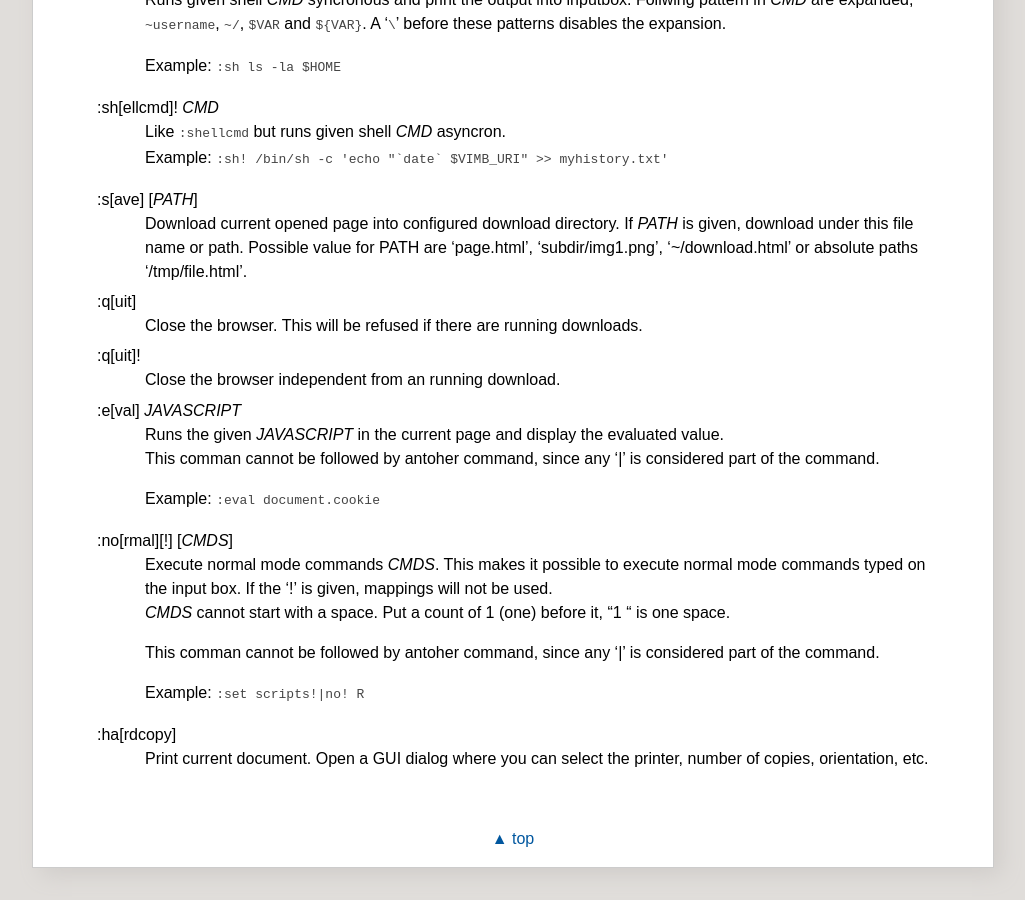
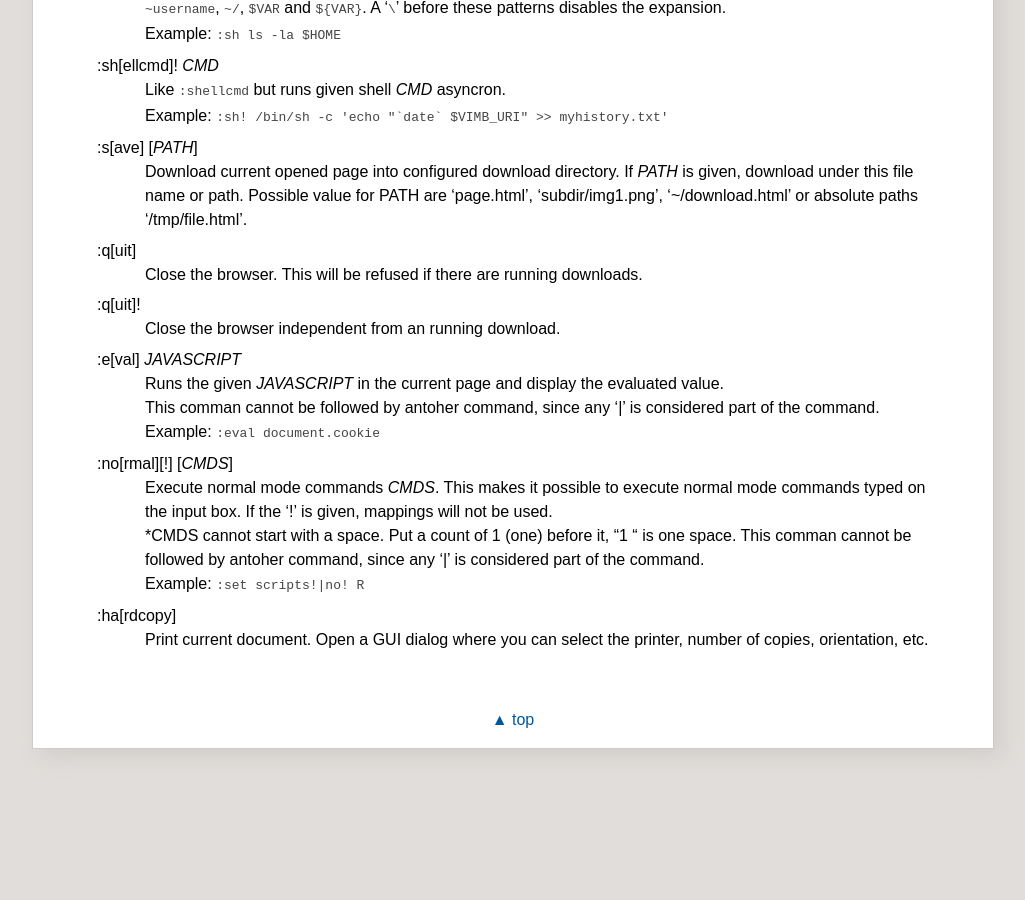
Before and after one commit to fanglingsu/vimb, a Jekyll site: the page built from commands.md, in a window 1280 px wide and 900 px high, scrolled down 3599 px. Shown: the whole window, without its empty margins (127-1152 px from the left). Built offline with Jekyll 4.4.1, drawn with Linux system fonts in a browser that asks for light colours; after the commit the page ends 4380 px from its top, so only the background shows below that.

Commit message:
Fixed nested list style a little.

```diff
--- a/commands.md
+++ b/commands.md
@@ -128,7 +128,6 @@ Handlers allow specifying external scripts to handle alternative URI methods.
 : Adds a handler to direct *HANDLER* links to the external COMMAND. The COMMAND
   can contain one placeholder %s that will be filled by the full URI given when
   the command is called.
-
   Examples:
 
   - `:handler-add magnet=xdg-open %s`
@@ -198,16 +197,13 @@ if vimb has been compiled with QUEUE feature.
 : Runs given shell *CMD* synchronous and print the output into inputbox. The
   *CMD* can contain multiple '%' chars that are expanded to the current opened
   uri. Also the `~/` to home directory expansion is available.
-
   Runs given shell *CMD* syncronous and print the output into inputbox.
   Follwing pattern in *CMD* are expanded, `~username`, `~/`, `$VAR` and
   `${VAR}`. A '``\``' before these patterns disables the expansion.
-
   Example: `:sh ls -la $HOME`
 
 :sh[ellcmd]! *CMD*
 : Like `:shellcmd` but runs given shell *CMD* asyncron.
-
   Example: ``:sh! /bin/sh -c 'echo "`date` $VIMB_URI" >> myhistory.txt'``
 
 \:s[ave] [*PATH*]
@@ -225,23 +221,17 @@ if vimb has been compiled with QUEUE feature.
 \:e[val] *JAVASCRIPT*
 : Runs the given *JAVASCRIPT* in the current page and display the evaluated
   value.
-
   This comman cannot be followed by antoher command, since any '|' is
   considered part of the command.
-
   Example: `:eval document.cookie`
 
 \:no[rmal][!] [*CMDS*]
 : Execute normal mode commands *CMDS*. This makes it possible to execute normal
   mode commands typed on the input box. If the '!' is given, mappings will not
   be used.
-
-  *CMDS* cannot start with a space. Put a count of 1 (one) before it, "1 " is
-  one space.
-
+  *CMDS cannot start with a space. Put a count of 1 (one) before it, "1 " is one space.
   This comman cannot be followed by antoher command, since any '|' is
   considered part of the command.
-
   Example: `:set scripts!|no! R`
 
 \:ha[rdcopy]
```
